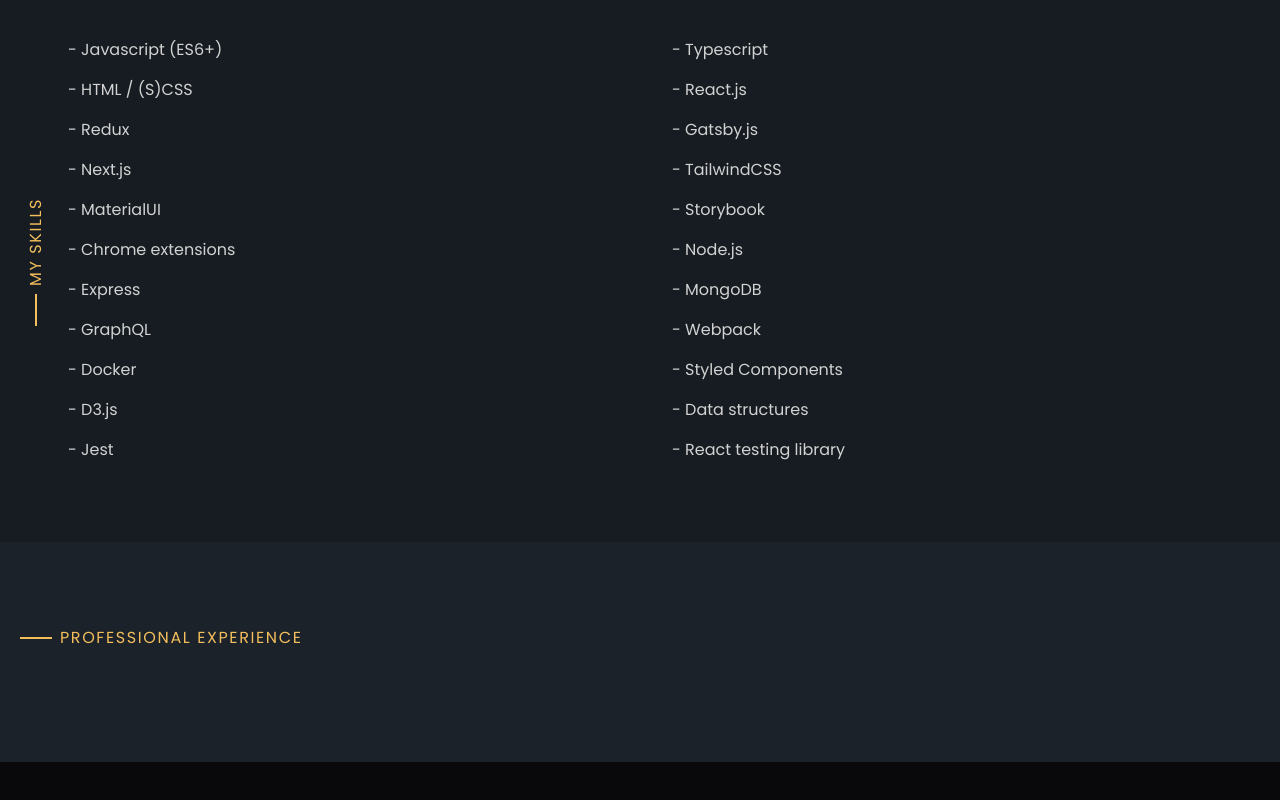
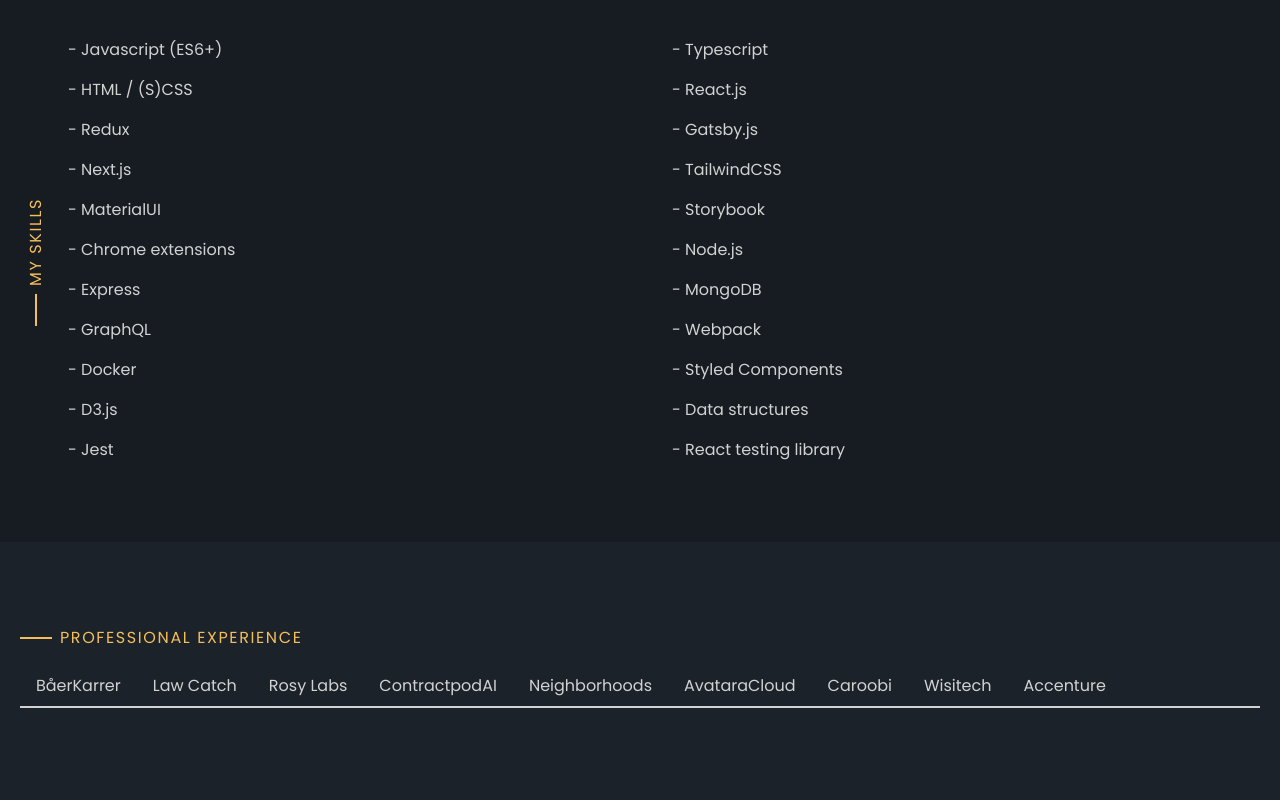
Before and after one commit to rishabh0211/portfolio-next, a Next.js app: page / in a window 1280 px wide. Shown: the part 1430-2230 px from the top of the page. Before the commit the page ends 2192 px from the top, so only its background shows below. Built offline with nearby package versions, Linux system fonts and the light colour scheme.

Commit message:
experience section head

```diff
--- a/src/components/sections/Experience.tsx
+++ b/src/components/sections/Experience.tsx
@@ -1,14 +1,29 @@
+'use client';
 import Heading from '../ui/heading';
 
-const JOBS = ['', 'Neighborhoods', 'AvataraCloud', 'Caroobi', 'Wisitech', 'Accenture'];
+const JOBS = [
+	'BåerKarrer',
+	'Law Catch',
+	'Rosy Labs',
+	'ContractpodAI',
+	'Neighborhoods',
+	'AvataraCloud',
+	'Caroobi',
+	'Wisitech',
+	'Accenture',
+];
 
 const Experience = () => {
 	return (
 		<section id='jobs' className='pt-20 pb-24 px-5 bg-background_light'>
 			<Heading heading='Professional Experience' />
 			<div className='mt-4'>
-				<ul>
-					<li></li>
+				<ul className='w-full flex overflow-x-scroll border-b-2 border-foreground'>
+					{JOBS.map((job) => (
+						<p key={job} className='text-nowrap py-2 px-4'>
+							{job}
+						</p>
+					))}
 				</ul>
 			</div>
 		</section>
```
